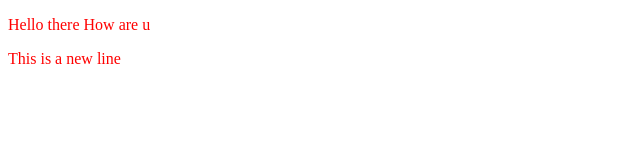
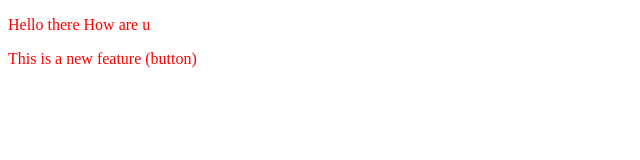
Before and after one commit to parths19/Local, a plain HTML site: page index.html in a window 1280 px wide. Shown: the full height of the page, 0-640 px from the left. Drawn offline with Linux system fonts and the light colour scheme.

```diff
--- a/index.html
+++ b/index.html
@@ -8,6 +8,6 @@
 </head>
 <body>
     <p>Hello  there How are u</p>
-    <p>This is a new line</p>
+    <p>This is a new feature (button) </p>
 </body>
 </html>
```
